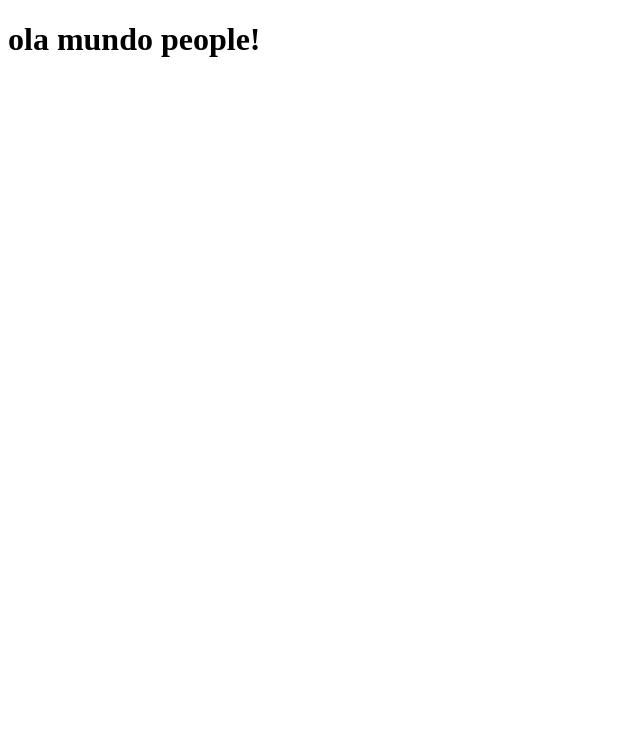
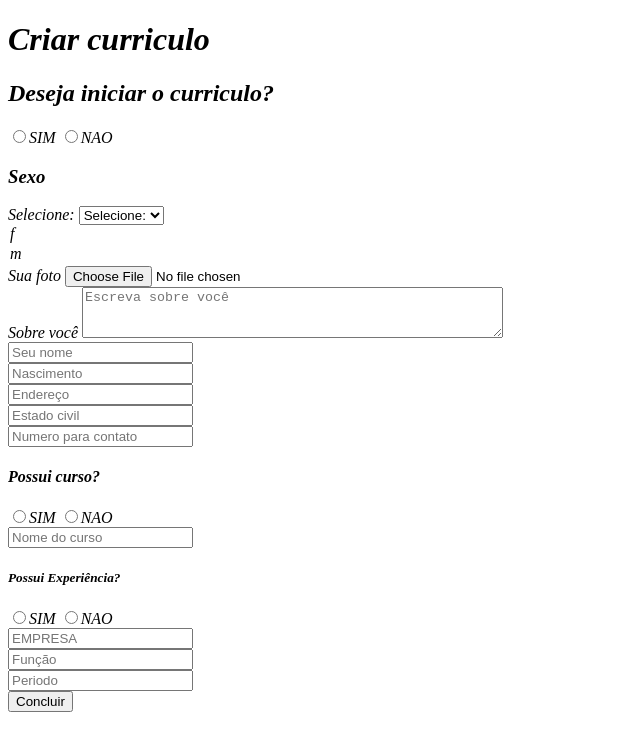
Before and after one commit to mariadev2/criar_curriculo_pyautogui, a plain HTML site: page index.html in a window 1280 px wide. Shown: the whole page, without its empty margins (0-640 px from the left). Drawn offline with Linux system fonts and the light colour scheme.

Commit message:
site editado

```diff
--- a/index.html
+++ b/index.html
@@ -1,12 +1,74 @@
 <!DOCTYPE html>
-<html lang="pt-br">
+<html>
 <head>
-    <meta charset="UTF-8">
-    <meta http-equiv="X-UA-Compatible" content="IE=edge">
-    <meta name="viewport" content="width=device-width, initial-scale=1.0">
-    <title>Document</title>
+	<meta charset="utf-8">
+	<meta name="viewport" content="width=device-width, initial-scale=1">
+	<title>Criando curriculo</title>
 </head>
 <body>
-    <h1>ola mundo people!</h1>
+	<form>
+		<h1><i>Criar curriculo<i></h1>
+		<h2>Deseja iniciar o curriculo?</h2>
+		<div>
+			<input type="radio" name="selecao" value="s">SIM
+			<input type="radio" name="selecao" value="n">NAO
+		</div>
+		<div>
+			<h3>Sexo</h3>
+			<label for="">Selecione: </label>
+			<select required class="" name="Sexo">
+				<option selected="select" value="">Selecione:</select>
+				<option value="f">f</option>
+				<option value="m">m</option>
+			</select>
+		</div>
+		<div>
+			<label for="">Sua foto</label>
+			<input required="required" type="file" name="foto">
+		</div>
+		<div>
+			<label for="">Sobre você</label>
+			<textarea name="Sobre" placeholder="Escreva sobre você" required="required" cols="50"  rows="3" ></textarea>
+		</div>
+		<div>
+			<input type="text" name="dados" required="required" placeholder="Seu nome">
+		</div>
+		<div>
+			<input type="text" name="dados" required="required" placeholder="Nascimento">
+		</div>
+		<div>
+			<input type="text" name="dados" required="required" placeholder="Endereço">
+		</div>
+		<div>
+			<input type="text" name="dados" required="required" placeholder="Estado civil">
+		</div>
+		<div>
+			<input type="text" name="dados" required="required" placeholder="Numero para contato">
+		</div>
+		<div>
+			<h4>Possui curso?</h4>
+			<input type="radio" name="selecao" value="s">SIM
+			<input type="radio" name="selecao" value="n">NAO
+		</div>
+			<input type="text" name="dados" required="required" placeholder="Nome do curso">
+		<div>
+			<h5>Possui Experiência?</h5>
+			<label for="ok"></label>
+			<input id="ok" type="radio" name="selecao" value="s">SIM
+			<input id="ok" type="radio" name="selecao" value="n">NAO
+		</div>
+		<div>
+			<input type="text" name="dados" required="required" placeholder="EMPRESA">
+		</div>
+		<div>
+			<input type="text" name="dados" required="required" placeholder="Função">
+		</div>
+		<div>
+			<input type="text" name="dados" required="required" placeholder="Periodo">
+		</div>
+		<div>
+			<button type="submit" name="enviar" value="1">Concluir</button>
+		</div>
+	</form>
 </body>
 </html>
```
